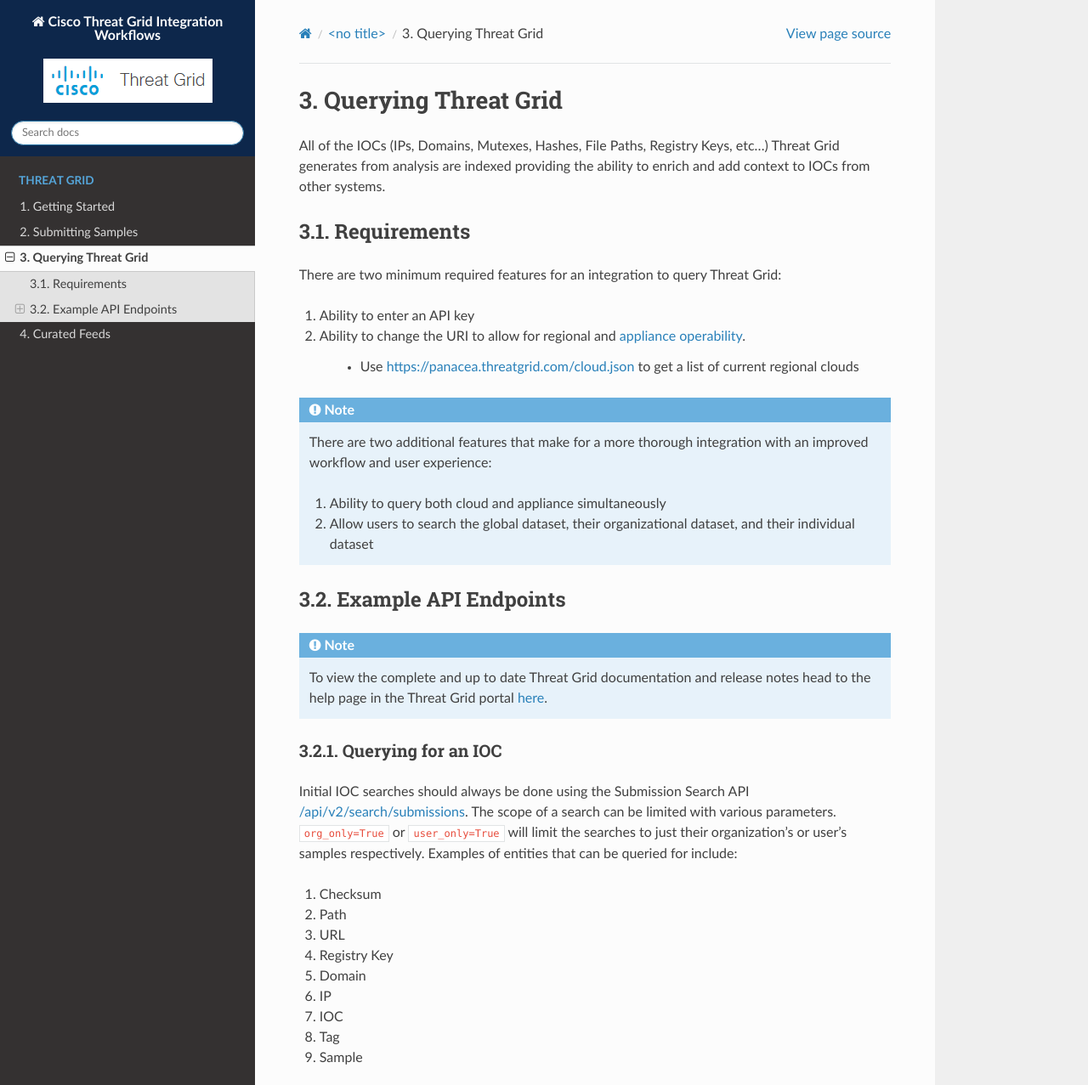
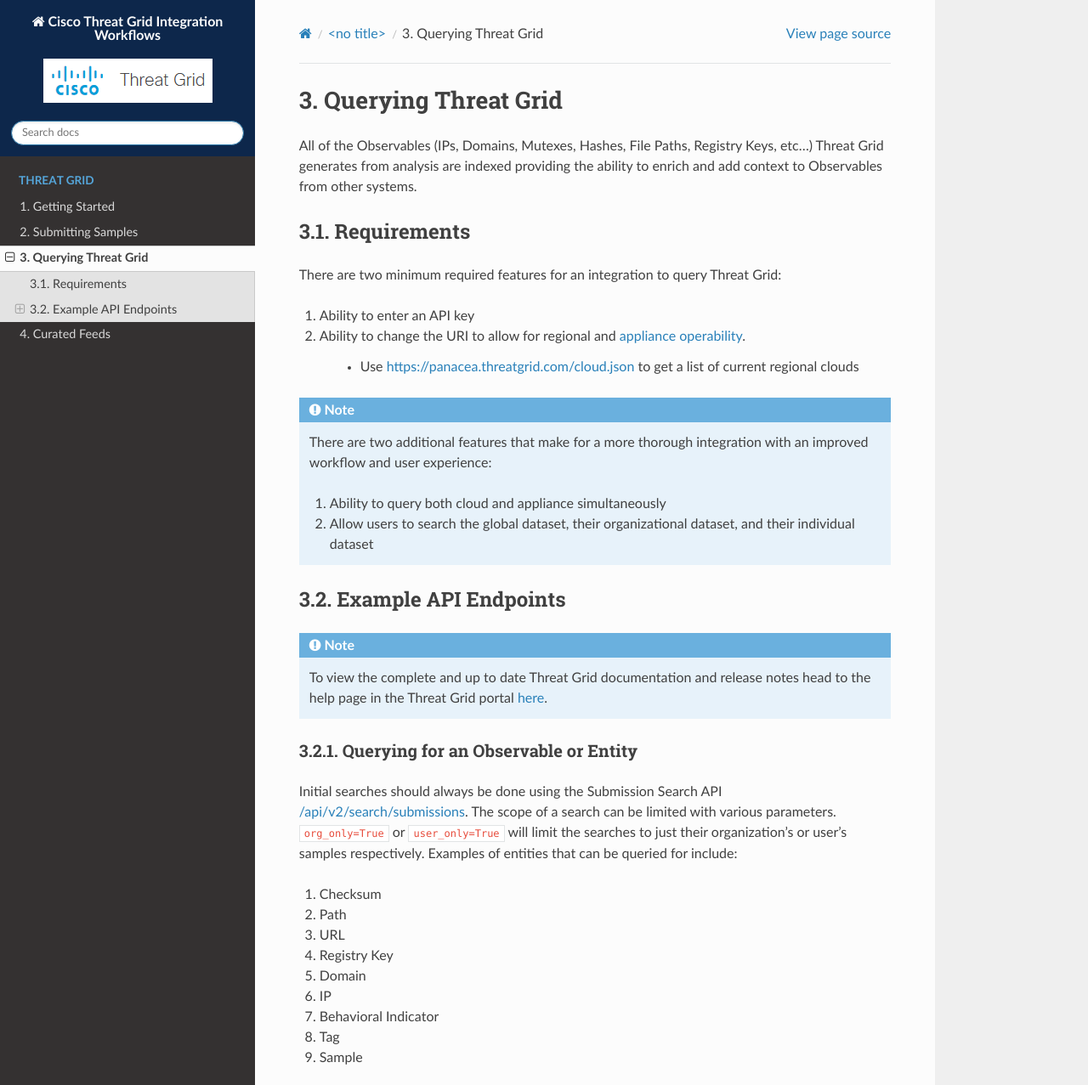
Before and after one commit to CiscoSecurity/tg-00-integration-workflows, a Sphinx documentation site: the page built from docs/source/tg/query.rst, in a window 1280 px wide and 1400 px high, cut to the strip 0-1277 px from the top of the window. Shown: the whole strip at 85% size. Built offline with Sphinx 7.4.7 and the Read the Docs theme 2.0.0, drawn with Linux system fonts in a browser that asks for light colours.

Commit message:
More Final Updates

```diff
--- a/docs/source/tg/query.rst
+++ b/docs/source/tg/query.rst
@@ -2,8 +2,8 @@
 Querying Threat Grid
 =====================
 
-All of the IOCs (IPs, Domains, Mutexes, Hashes, File Paths, Registry Keys, etc...) Threat Grid generates from analysis
-are indexed providing the ability to enrich and add context to IOCs from other systems.
+All of the Observables (IPs, Domains, Mutexes, Hashes, File Paths, Registry Keys, etc...) Threat Grid generates from analysis
+are indexed providing the ability to enrich and add context to Observables from other systems.
 
 Requirements
 ------------
@@ -29,12 +29,12 @@
 
     To view the complete and up to date Threat Grid documentation and release notes head to the help page in the Threat Grid portal `here <https://panacea.threatgrid.com/mask/doc>`_.
 
-.. _Querying for an IOC:
+.. _Querying for an Observable or Entity:
 
-Querying for an IOC
-^^^^^^^^^^^^^^^^^^^
+Querying for an Observable or Entity
+^^^^^^^^^^^^^^^^^^^^^^^^^^^^^^^^^^^^
 
-Initial IOC searches should always be done using the Submission Search API `/api/v2/search/submissions <https://panacea.threatgrid.com/mask/api-doc/api/v2/search/submissions>`_. The scope of a search can be limited with
+Initial searches should always be done using the Submission Search API `/api/v2/search/submissions <https://panacea.threatgrid.com/mask/api-doc/api/v2/search/submissions>`_. The scope of a search can be limited with
 various parameters. ``org_only=True`` or ``user_only=True`` will limit the searches to just their organization’s or
 user's samples respectively. Examples of entities that can be queried for include:
 
@@ -44,7 +44,7 @@
 4. Registry Key
 5. Domain
 6. IP
-7. IOC
+7. Behavioral Indicator
 8. Tag
 9. Sample
 
--- a/docs/source/tg/submit.rst
+++ b/docs/source/tg/submit.rst
@@ -6,7 +6,7 @@
 .. NOTE::
 
     It is best practice to query a sha256 hash of your submission prior to submitting a sample to discover if it's
-    already been analyzed. :ref:`Querying for an IOC`. This will save time and stop the reanalyzing of the same file multiple times.
+    already been analyzed. :ref:`Querying for an Observable`. This will save time and stop the reanalyzing of the same file multiple times.
 
 Requirements
 ------------
```
